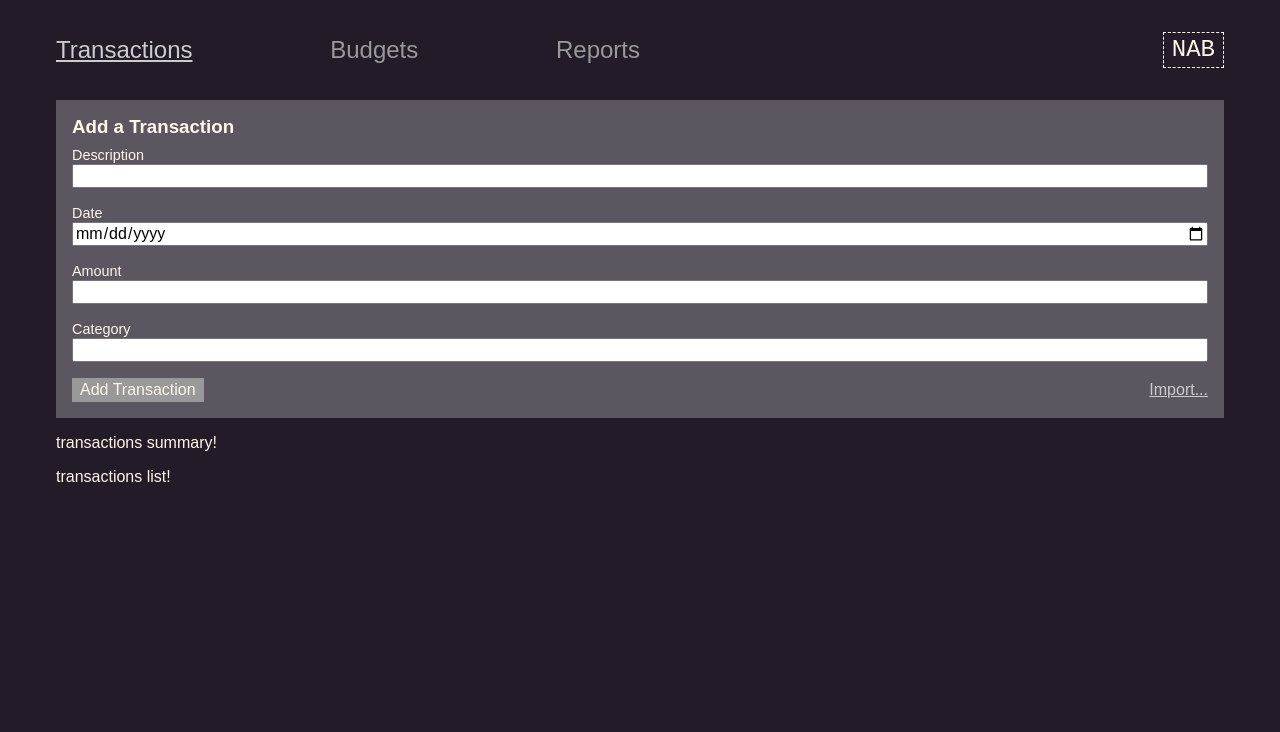
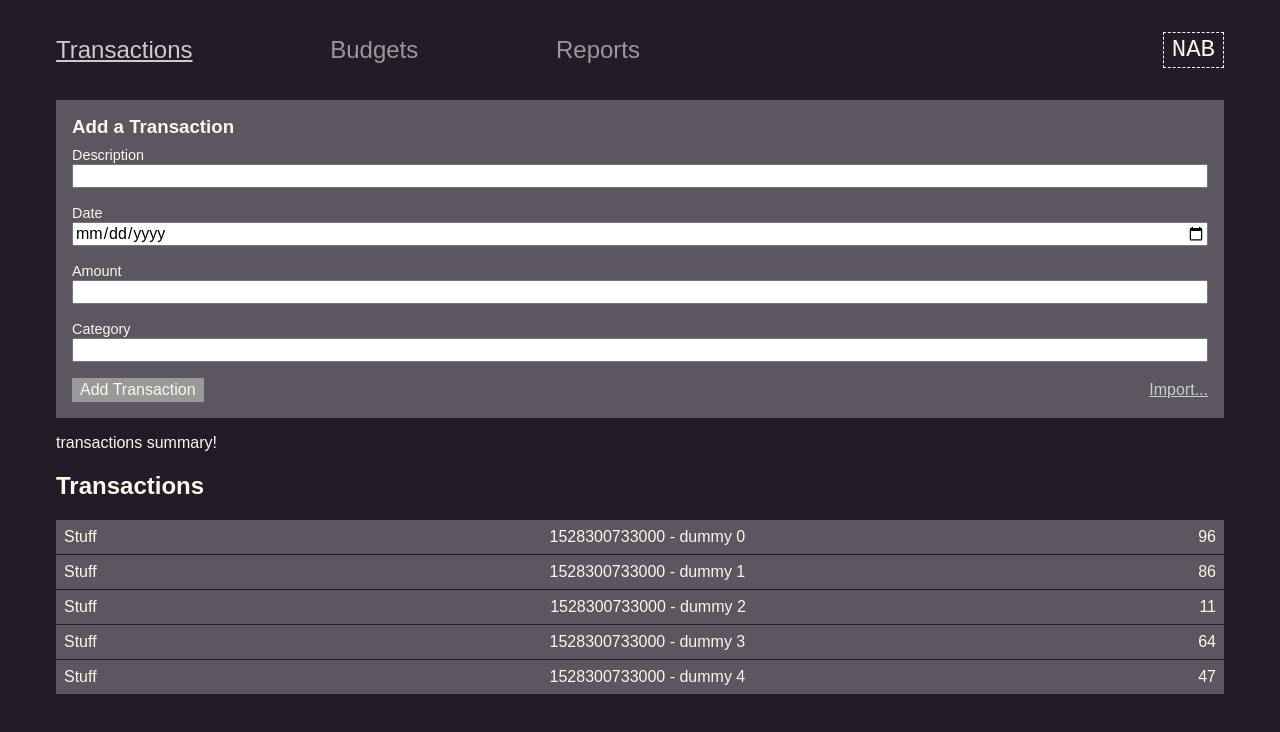
Before and after one commit to slwulf/not-another-budget-app, a React (Vite) app: page /transactions in a window 1280 px wide. Shown: the top 732 px of the page. Built offline with nearby package versions, Linux system fonts and the light colour scheme.

Commit message:
abstract panels into containers

```diff
--- a/src/App.js
+++ b/src/App.js
@@ -9,60 +9,25 @@ import {
 import Header from './Components/Header'
 import Card from './Components/Card'
 import * as Forms from './Components/Forms'
+import * as Panels from './Containers/Panels'
 import './Style/base.scss'
 
 export default function App() {
   return (
     <Router>
+      <React.Fragment>
+        <Route exact path="/" render={() => <Redirect to="/transactions" />} />
         <div className="wrapper">
           <Header navigation={[
             { to: '/transactions', label: 'Transactions' },
             { to: '/budgets', label: 'Budgets' },
             { to: '/reports', label: 'Reports' }
           ]} />
-        <section className="form-panel">
-          <Switch>
-            <Route exact path="/transactions" render={() => (
-              <Card title="Add a Transaction">
-                <Forms.CreateTransaction
-                  onSubmit={state => {
-                    console.log('hello from app', state)
-                  }} />
-              </Card>
-            )} />
-            <Route exact path="/transactions/import" render={() => (
-              <Card title="Import Transactions">
-                <Forms.ImportTransactions
-                  onSubmit={state => {
-                    console.log('hello from app', state)
-                  }} />
-              </Card>
-            )} />
-            <Route path="/budgets" render={() => (
-              <Card title="Add a Budget">
-                <Forms.CreateBudget
-                  onSubmit={state => {
-                    console.log('hello from app', state)
-                  }} />
-              </Card>
-            )} />
-          </Switch>
-        </section>
-        <section className="summary-panel">
-          <Switch>
-            <Route path="/transactions" render={() => <p>transactions summary!</p>} />
-            <Route path="/budgets" render={() => <p>budgets summary!</p>} />
-          </Switch>
-        </section>
-        <section className="details-panel">
-          <Switch>
-            <Route exact path="/" render={() => <Redirect to="/transactions" />} />
-            <Route path="/transactions" render={() => <p>transactions list!</p>} />
-            <Route path="/budgets" render={() => <p>budgets list!</p>} />
-            <Route path="/reports" render={() => <p>reports view!</p>} />
-          </Switch>
-        </section>
+          <Panels.Form />
+          <Panels.Summary />
+          <Panels.Details />
         </div>
+      </React.Fragment>
     </Router>
   )
 }
--- /dev/null
+++ b/src/Containers/Panels/DetailsPanel.js
@@ -0,0 +1,54 @@
+import React from 'react'
+import {Switch, Route} from 'react-router-dom'
+
+import Card from '../../Components/Card'
+import ListItem from '../../Components/ListItem'
+import * as Forms from '../../Components/Forms'
+
+const deleteTransaction = id => () =>
+  console.log('deleting transaction: ' + id)
+
+export default function DetailsPanel() {
+  return (
+    <section className="details-panel">
+      <Switch>
+        <Route path="/transactions" render={renderTransactions} />
+        <Route path="/budgets" render={() => <p>budgets list!</p>} />
+        <Route path="/reports" render={() => <p>reports view!</p>} />
+      </Switch>
+    </section>
+  )
+}
+
+function renderTransactions(props) {
+  return (
+    <React.Fragment>
+      <h2>Transactions</h2>
+      {
+        makeTransactions(5).map(transaction => (
+          <ListItem
+            key={`Transaction-${transaction.id}`}
+            onDelete={deleteTransaction(transaction.id)}>
+            <span>{transaction.category}</span>
+            <span>{transaction.date} - {transaction.description}</span>
+            <span>{transaction.amount}</span>
+          </ListItem>
+        ))
+      }
+    </React.Fragment>
+  )
+}
+
+function makeTransactions(amount) {
+  const arr = []
+  for (let i = 0; i < amount; i++) {
+    arr.push({
+      id: i,
+      description: 'dummy ' + i,
+      amount: Math.floor(Math.random() * (100 - 1 + 1)) + 1,
+      category: 'Stuff',
+      date: Date.now()
+    })
+  }
+  return arr
+}
--- /dev/null
+++ b/src/Containers/Panels/FormPanel.js
@@ -0,0 +1,38 @@
+import React from 'react'
+import {Switch, Route} from 'react-router-dom'
+
+import Card from '../../Components/Card'
+import * as Forms from '../../Components/Forms'
+
+export default function FormPanel() {
+  return (
+    <section className="form-panel">
+      <Switch>
+        <Route exact path="/transactions" render={() => (
+          <Card title="Add a Transaction">
+            <Forms.CreateTransaction
+              onSubmit={state => {
+                console.log('hello from app', state)
+              }} />
+          </Card>
+        )} />
+        <Route exact path="/transactions/import" render={() => (
+          <Card title="Import Transactions">
+            <Forms.ImportTransactions
+              onSubmit={state => {
+                console.log('hello from app', state)
+              }} />
+          </Card>
+        )} />
+        <Route path="/budgets" render={() => (
+          <Card title="Add a Budget">
+            <Forms.CreateBudget
+              onSubmit={state => {
+                console.log('hello from app', state)
+              }} />
+          </Card>
+        )} />
+      </Switch>
+    </section>
+  )
+}
--- /dev/null
+++ b/src/Containers/Panels/SummaryPanel.js
@@ -0,0 +1,16 @@
+import React from 'react'
+import {Switch, Route} from 'react-router-dom'
+
+import Card from '../../Components/Card'
+import * as Forms from '../../Components/Forms'
+
+export default function SummaryPanel() {
+  return (
+    <section className="summary-panel">
+      <Switch>
+        <Route path="/transactions" render={() => <p>transactions summary!</p>} />
+        <Route path="/budgets" render={() => <p>budgets summary!</p>} />
+      </Switch>
+    </section>
+  )
+}
--- /dev/null
+++ b/src/Containers/Panels/index.js
@@ -0,0 +1,3 @@
+export { default as Form } from './FormPanel'
+export { default as Summary } from './SummaryPanel'
+export { default as Details } from './DetailsPanel'
```
Lines whose indentation alone changed are shown as unchanged.
